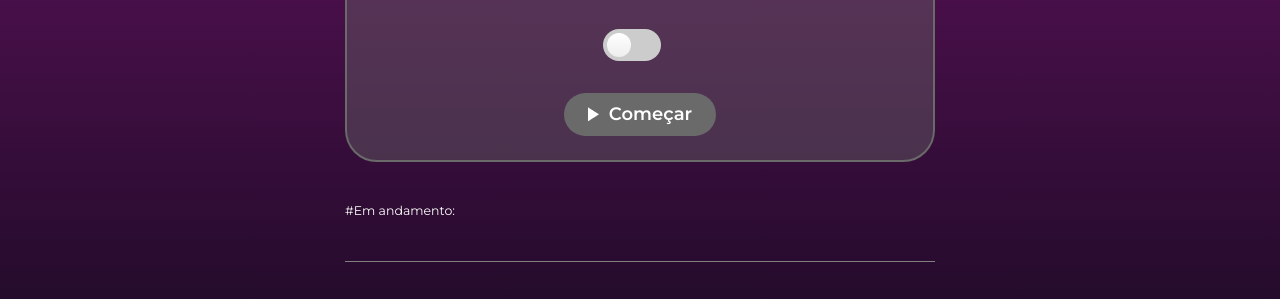
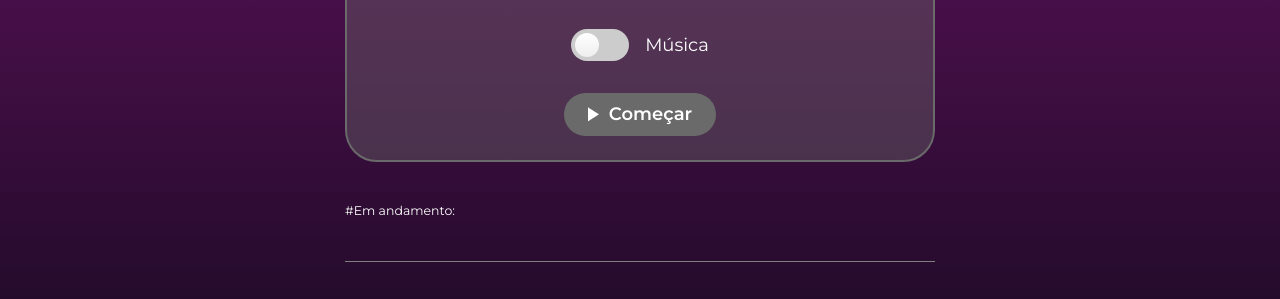
Before and after one commit to isaquequadros/pomodoro-web-js, a plain HTML site: page index.html in a window 1280 px wide. Shown: the part 792-1091 px from the top of the page. Drawn offline with nearby package versions, Linux system fonts and the light colour scheme; a web font is replaced by a local one.

Commit message:
Update index.html

```diff
--- a/index.html
+++ b/index.html
@@ -60,6 +60,7 @@
 
                     <li class="app__card-list-item">
                         <label class="app__card-list-label" for="alternar-musica">
+                            Música
                         </label>
                     </li>
 
```
